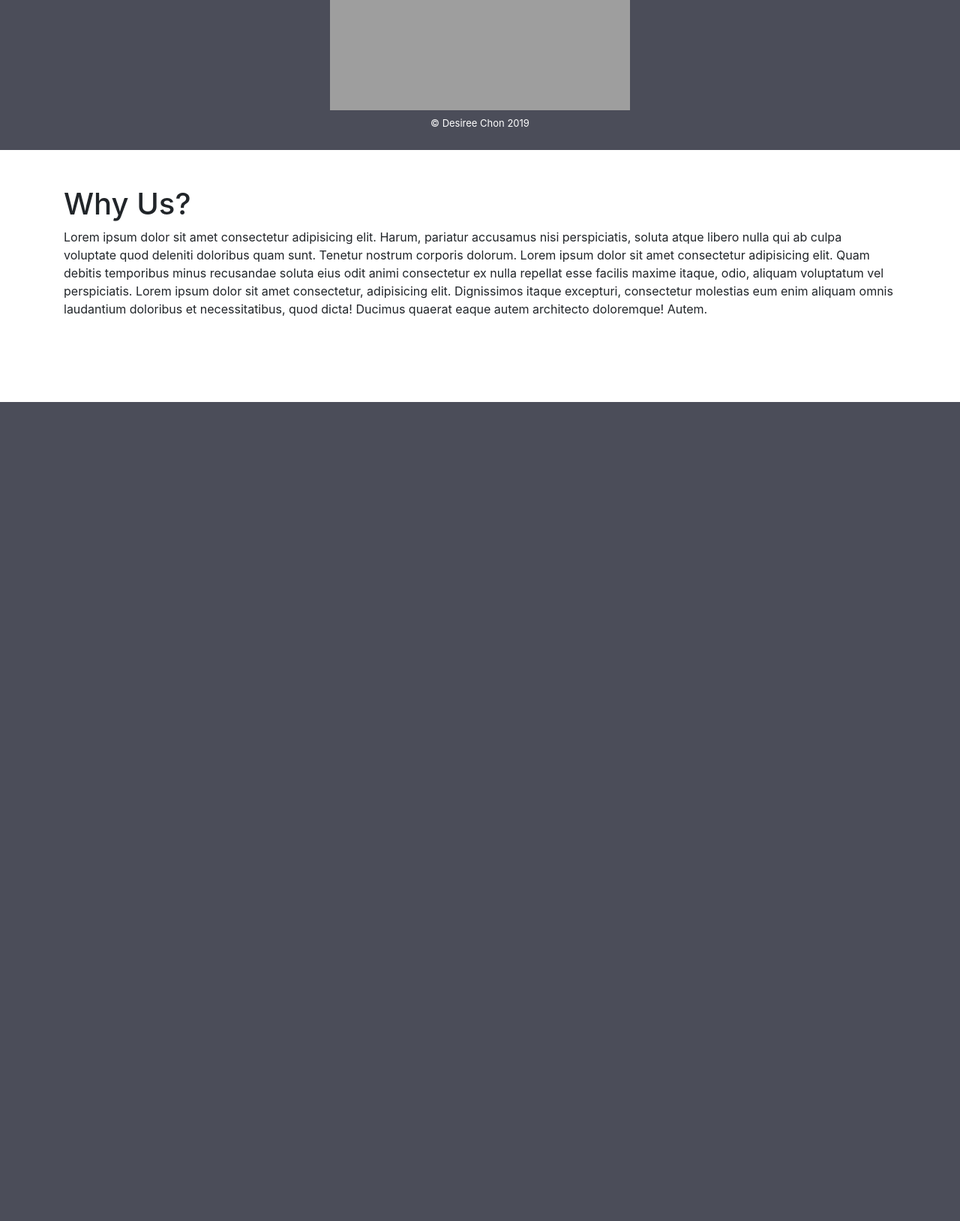
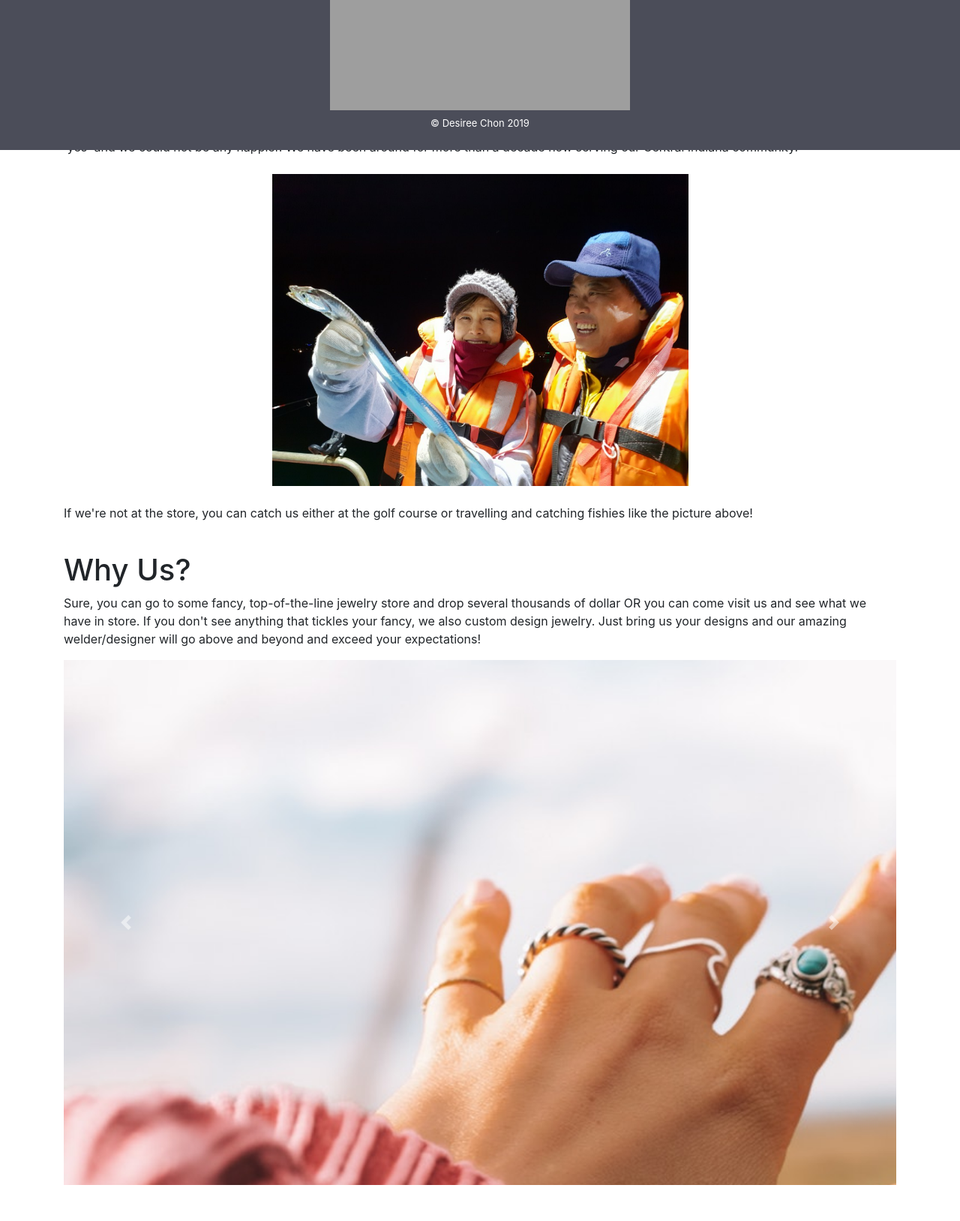
Before and after one commit to ddchon/happy_jewelry, a Django app: template happy_jewelry_proj/templates/happyjewelry_pages/home.html in a window 1280 px wide. Shown: the part 600-2228 px from the top of the page at 75% size. Before the commit the page ends 1136 px from the top, so only its background shows below. Run offline with Django 3.2, Linux system fonts and the light colour scheme; the template is opened without the code that fills it, so the values that code supplies are empty; some libraries are stand-ins or nearby versions; grey boxes are pictures that could not be loaded.

Commit message:
added additional HTML&CSS

```diff
--- a/happy_jewelry_proj/happyjewelry_pages/static/pages_styles.css
+++ b/happy_jewelry_proj/happyjewelry_pages/static/pages_styles.css
@@ -8,7 +8,6 @@
    }
 
 #home_title {
-    /* font-family: Avant Garde,Avantgarde,Century Gothic,CenturyGothic,AppleGothic,sans-serif;  */
     position: absolute;
     bottom: 15%;
     width: auto;
--- a/happy_jewelry_proj/inventory/views.py
+++ b/happy_jewelry_proj/inventory/views.py
@@ -34,6 +34,6 @@ def grabbed(request):
 
         to_add.save()
 
-        return redirect('cart')
+        return redirect('inventory')
 
     return redirect('cart')
--- a/happy_jewelry_proj/templates/happyjewelry_pages/home.html
+++ b/happy_jewelry_proj/templates/happyjewelry_pages/home.html
@@ -17,27 +17,47 @@
     <div class="abt_us">
         <div class="container">
                 <h1>Who Are We?</h1>
-                <p>Lorem ipsum dolor, sit amet consectetur adipisicing elit. Nemo sequi repellat cumque accusamus, amet consequatur expedita in nihil labore distinctio ipsum impedit officia fugiat nesciunt accusantium tempore quis, officiis architecto?
+                <p>We are a family owned jewelry store.  Born and raised in South Korea, we immigrated to the United States.  We tried our hands in many service jobs and nothing seemed to be the right fit.  A friend of ours knew someone who was selling their jewelry store and asked if we were interested.  We said 'yes' and we could not be any happier.  We have been around for more than a decade now serving our Central Indiana community.
+                <br>
+                <br>
+                <img src="static/img/umma_appa.jpg" style="display:block; margin-left:auto; margin-right:auto; width:50%; height:20%;">
+                <br>
+                If we're not at the store, you can catch us either at the golf course or travelling and catching fishies like the picture above!
                 </p>
         </div>
     </div>
-    <br>
     <br>
 
     <div class="why_us">
         <div class="container">
             <h1>Why Us?</h1>
             <p>
-                Lorem ipsum dolor sit amet consectetur adipisicing elit. Harum, pariatur accusamus nisi perspiciatis, soluta atque libero nulla qui ab culpa voluptate quod deleniti doloribus quam sunt. Tenetur nostrum corporis dolorum.
-                Lorem ipsum dolor sit amet consectetur adipisicing elit. Quam debitis temporibus minus recusandae soluta eius odit animi consectetur ex nulla repellat esse facilis maxime itaque, odio, aliquam voluptatum vel perspiciatis.
-                Lorem ipsum dolor sit amet consectetur, adipisicing elit. Dignissimos itaque excepturi, consectetur molestias eum enim aliquam omnis laudantium doloribus et necessitatibus, quod dicta! Ducimus quaerat eaque autem architecto doloremque! Autem.
-            </p>
+                Sure, you can go to some fancy, top-of-the-line jewelry store and drop several thousands of dollar OR you can come visit us and see what we have in store.  If you don't see anything that tickles your fancy, we also custom design jewelry.  Just bring us your designs and our amazing welder/designer will go above and beyond and exceed your expectations!
+            <br>
+            <div id="carouselExampleInterval" class="carousel slide" data-ride="carousel">
+                <div class="carousel-inner">
+                    <div class="carousel-item active" data-interval="10000" style="width:1550px; height:700px;">
+                        <img src="static/img/pic1.jpeg" class="d-block w-100" alt="...">
+                    </div>
+                <div class="carousel-item" data-interval="2000" style="width:1550px; height:700px;">
+                    <img src="static/img/pic2.jpeg" class="d-block w-100" alt="...">
+                </div>
+                <div class="carousel-item" style="width:1550px; height:700px;">
+                    <img src="static/img/pic3.jpeg" class="d-block w-100" alt="...">
+                </div>
+            </div>
+            <a class="carousel-control-prev" href="#carouselExampleInterval" role="button" data-slide="prev">
+                <span class="carousel-control-prev-icon" aria-hidden="true"></span>
+                <span class="sr-only">Previous</span>
+            </a>
+            <a class="carousel-control-next" href="#carouselExampleInterval" role="button" data-slide="next">
+                <span class="carousel-control-next-icon" aria-hidden="true"></span>
+                <span class="sr-only">Next</span>
+            </a>
+
         </div>
     </div>
     <br>
     <br>
-    <br>
-    <br>
-
 
 {% endblock content %}
```
Also changed, not shown: happy_jewelry_proj/happyjewelry_pages/static/img/pic1.jpeg (added), happy_jewelry_proj/happyjewelry_pages/static/img/pic2.jpeg (added), happy_jewelry_proj/happyjewelry_pages/static/img/pic3.jpeg (added), happy_jewelry_proj/happyjewelry_pages/static/img/umma_appa.jpg (added).
